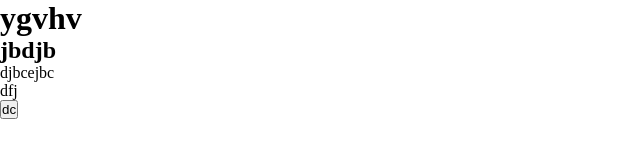
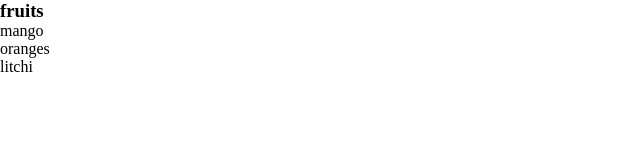
Before and after one commit to Anurag-122004/All-about-JavaScript-, a plain HTML site: page index.html in a window 1280 px wide. Shown: the whole page, without its empty margins (0-640 px from the left). Drawn offline with Linux system fonts and the light colour scheme.

Commit message:
learning

```diff
--- a/index.html
+++ b/index.html
@@ -7,11 +7,18 @@
     <link rel="stylesheet" href="styles.css">
 </head>
 <body>
-    <h1 id="heading">ygvhv</h1>
+    <!-- <h1 id="heading">ygvhv</h1>
     <h2 class="wer">jbdjb</h2>
-    <p class="wer">djbcejbc</p>
-    <div>dfj</div>
-    <button>dc</button>
+    <p class="wer">djbcejbc</p> -->
+    <div>
+        <h3>fruits</h3>
+        <ul>
+            <li>mango</li>
+            <li>oranges</li>
+            <li>litchi</li>
+        </ul>
+    </div>
+    <!-- <button>dc</button> -->
     <!-- <button>click me</button> -->
     <script src="scripts/main.js"></script>
 </body>
--- a/scripts/main.js
+++ b/scripts/main.js
@@ -316,7 +316,10 @@
 // });
 // console.log(` prodarray = ${prodarray}`);
 // console.dir(document.getElementById("h11"));
-console.dir(document.getElementsByClassName("wer"));
-console.dir(document.getElementsByTagName("div"));
-console.dir(document.querySelector("#heading"));
-console.dir(document.querySelector(".wer"));
+// console.dir(document.getElementsByClassName("wer"));
+// console.dir(document.getElementsByTagName("div"));
+// console.dir(document.querySelector("#heading"));
+// console.dir(document.querySelector(".wer"));
+// console.dir(document.querySelector("div").children);
+let div = document.querySelector("div");
+console.dir(div);
```
